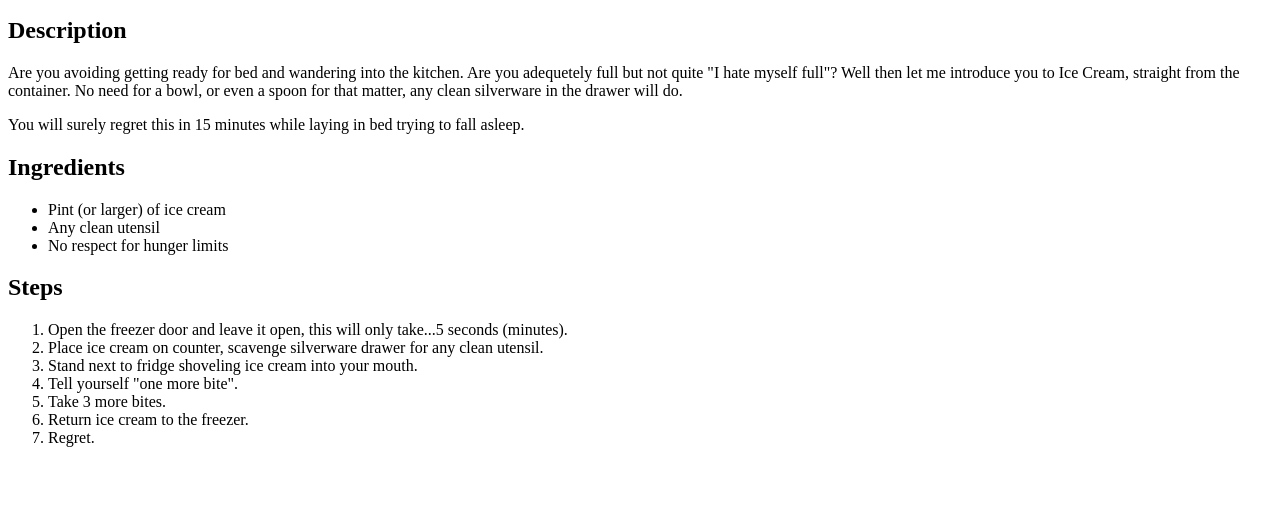
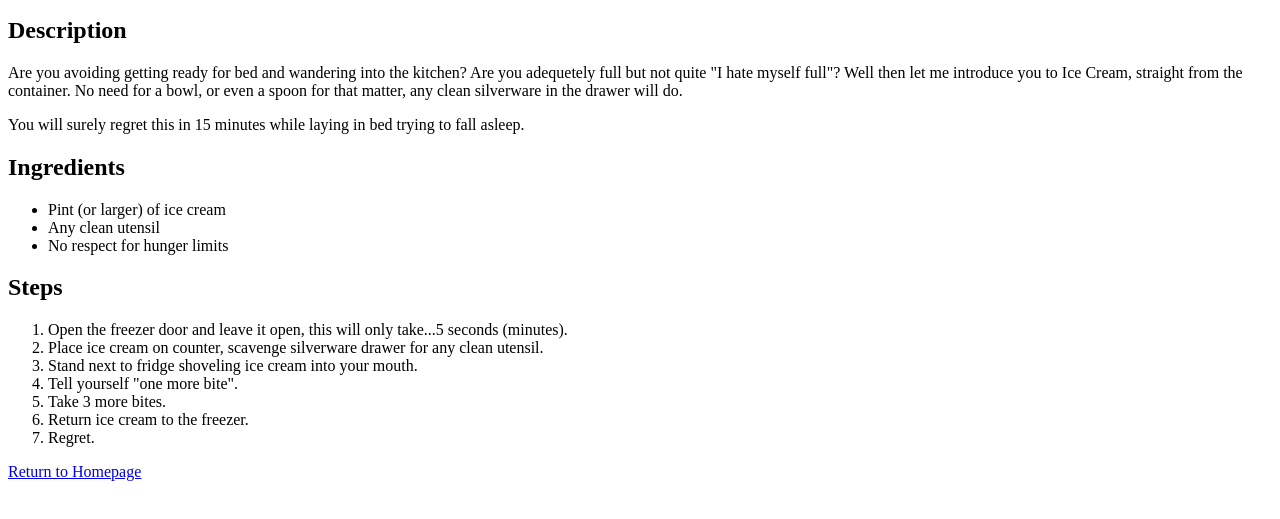
Before and after one commit to pcarelli/odin-recipes, a plain HTML site: page recipes/icecream.html in a window 1280 px wide. Shown: the part 101-620 px from the top of the page. Drawn offline with Linux system fonts and the light colour scheme.

Commit message:
added return to homepage

```diff
--- a/recipes/icecream.html
+++ b/recipes/icecream.html
@@ -8,7 +8,7 @@
     <h1>Ice Cream, straight from the container</h1>
     <img src="../recipes/icecream.jpg" alt="Picture of Breyers Mint Chocolate Chip Ice Cream">
     <h2>Description</h2>
-    <p>Are you avoiding getting ready for bed and wandering into the kitchen. Are you adequetely full but not quite "I hate myself full"? Well then let me introduce you to Ice Cream, straight from the container. No need for a bowl, or even a spoon for that matter, any clean silverware in the drawer will do.</p>
+    <p>Are you avoiding getting ready for bed and wandering into the kitchen? Are you adequetely full but not quite "I hate myself full"? Well then let me introduce you to Ice Cream, straight from the container. No need for a bowl, or even a spoon for that matter, any clean silverware in the drawer will do.</p>
     <p>You will surely regret this in 15 minutes while laying in bed trying to fall asleep.</p>
     <h2>Ingredients</h2>
     <ul>
@@ -26,5 +26,6 @@
         <li>Return ice cream to the freezer.</li>
         <li>Regret.</li>
     </ol>
+    <a href="../index.html"> Return to Homepage </a>
 </body>
 </html>
```
Also changed, not shown: recipes/shortcake.html (+1 -0 lines).
